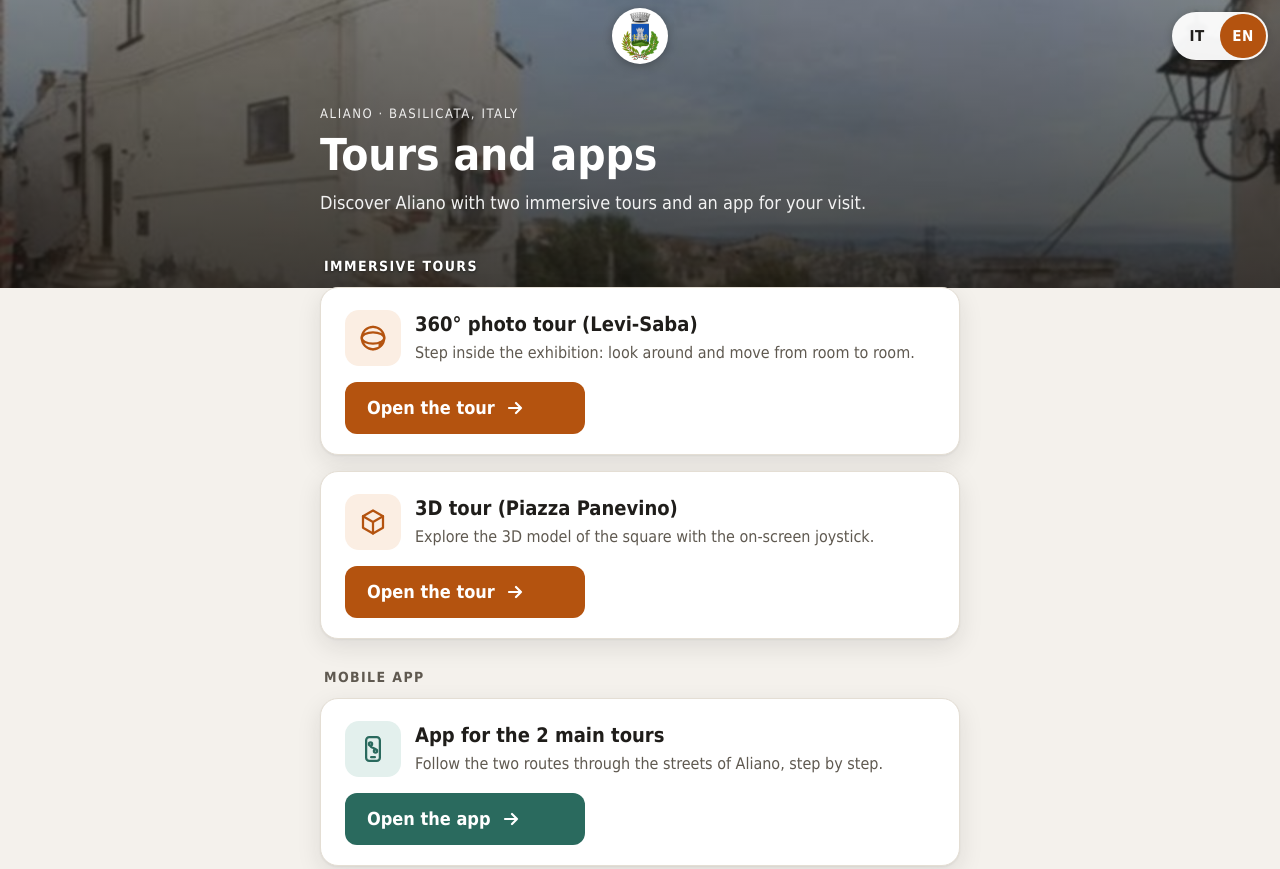
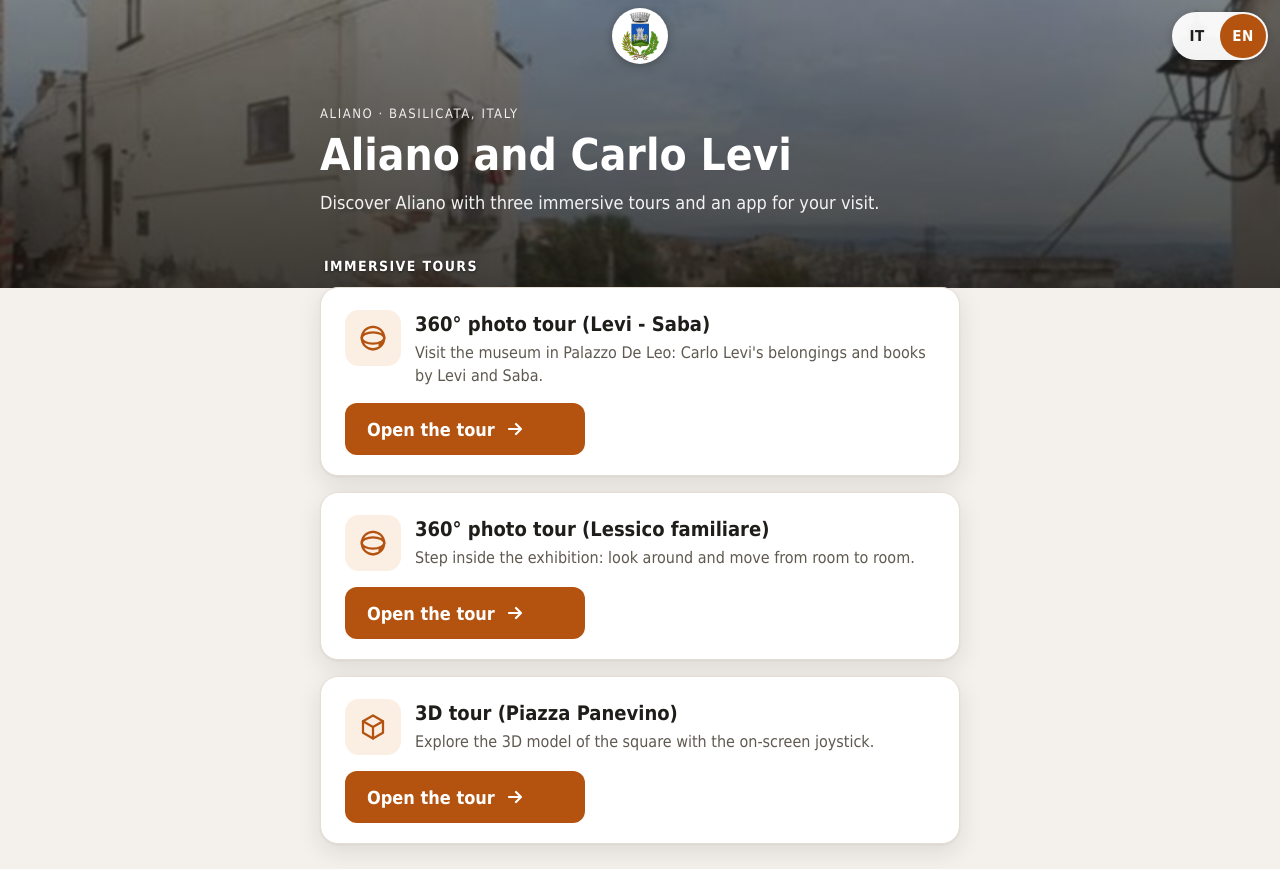
Before and after one commit to nimari72/aliano, a plain HTML site: page index.html in a window 1280 px wide. Shown: the top 869 px of the page. Drawn offline with Linux system fonts and the light colour scheme.

Commit message:
Aggiunto il tour del Museo Carlo Levi (Levi - Saba), titoli aggiornati e nuovo titolo Aliano e Carlo Levi

```diff
--- a/index.html
+++ b/index.html
@@ -6,7 +6,7 @@
 <!-- visibile solo a chi ha il link: non nei motori di ricerca (togliere questa riga per renderla ricercabile) -->
 <meta name="robots" content="noindex, nofollow, noimageindex, noarchive, nosnippet">
 <meta name="theme-color" content="#2a221b">
-<title>Aliano · Percorsi e applicazioni</title>
+<title>Aliano e Carlo Levi</title>
 <link rel="icon" href="stemma-aliano.png">
 <link rel="apple-touch-icon" href="stemma-aliano.png">
 <style>
@@ -148,8 +148,8 @@
 <header>
   <div class="wrap">
     <p class="kicker" data-i18n="kicker">Aliano · Basilicata</p>
-    <h1 data-i18n="title">Percorsi e applicazioni</h1>
-    <p class="lead" data-i18n="lead">Scopri Aliano con due percorsi immersivi e un'applicazione per la visita.</p>
+    <h1 data-i18n="title">Aliano e Carlo Levi</h1>
+    <p class="lead" data-i18n="lead">Scopri Aliano con tre percorsi immersivi e un'applicazione per la visita.</p>
   </div>
 </header>
 
@@ -158,13 +158,25 @@
     <section aria-labelledby="h-percorsi">
       <h2 id="h-percorsi" data-i18n="h_tours">Percorsi immersivi</h2>
       <div class="list">
+        <a class="card" href="https://nimari72.github.io/tour-museo-levi/">
+          <div class="top">
+            <div class="ico" aria-hidden="true">
+              <svg viewBox="0 0 24 24" fill="none" stroke="currentColor" stroke-width="1.8" stroke-linecap="round" stroke-linejoin="round"><ellipse cx="12" cy="12" rx="9" ry="4.5"/><path d="M12 3a9 9 0 0 1 0 18"/><path d="M12 3a9 9 0 0 0 0 18"/><path d="M17.5 15.8l1.5 1.2-1.9.6"/></svg>
+            </div>
+            <div class="txt">
+              <h3 data-i18n="tmuseo">Percorso con foto 360 (Levi - Saba)</h3>
+              <p data-i18n="dmuseo">Visita il museo di Palazzo De Leo: gli oggetti di Carlo Levi e i libri di Levi e Saba.</p>
+            </div>
+          </div>
+          <div class="cta"><span data-i18n="go_tour">Apri il percorso</span><svg viewBox="0 0 20 20" fill="none" stroke="currentColor" stroke-width="2.2" stroke-linecap="round" stroke-linejoin="round" aria-hidden="true"><path d="M4 10h12M11 5l5 5-5 5"/></svg></div>
+        </a>
         <a class="card" href="https://nimari72.github.io/tour-lessico/">
           <div class="top">
             <div class="ico" aria-hidden="true">
               <svg viewBox="0 0 24 24" fill="none" stroke="currentColor" stroke-width="1.8" stroke-linecap="round" stroke-linejoin="round"><ellipse cx="12" cy="12" rx="9" ry="4.5"/><path d="M12 3a9 9 0 0 1 0 18"/><path d="M12 3a9 9 0 0 0 0 18"/><path d="M17.5 15.8l1.5 1.2-1.9.6"/></svg>
             </div>
             <div class="txt">
-              <h3 data-i18n="t360">Percorso con foto 360 (Levi-Saba)</h3>
+              <h3 data-i18n="t360">Percorso con foto 360 (Lessico familiare)</h3>
               <p data-i18n="d360">Entra nella mostra: guardati intorno e passa da una sala all'altra.</p>
             </div>
           </div>
@@ -211,12 +223,14 @@
 // Testi della pagina in italiano e inglese
 const TEXT = {
   it: {
-    page_title: "Aliano · Percorsi e applicazioni",
+    page_title: "Aliano e Carlo Levi",
     kicker: "Aliano · Basilicata",
-    title: "Percorsi e applicazioni",
-    lead: "Scopri Aliano con due percorsi immersivi e un'applicazione per la visita.",
+    title: "Aliano e Carlo Levi",
+    lead: "Scopri Aliano con tre percorsi immersivi e un'applicazione per la visita.",
     h_tours: "Percorsi immersivi",
-    t360: "Percorso con foto 360 (Levi-Saba)",
+    tmuseo: "Percorso con foto 360 (Levi - Saba)",
+    dmuseo: "Visita il museo di Palazzo De Leo: gli oggetti di Carlo Levi e i libri di Levi e Saba.",
+    t360: "Percorso con foto 360 (Lessico familiare)",
     d360: "Entra nella mostra: guardati intorno e passa da una sala all'altra.",
     t3d: "Percorso 3D (Piazza Panevino)",
     d3d: "Muoviti nel modello 3D della piazza con il joystick sullo schermo.",
@@ -230,12 +244,14 @@ const TEXT = {
     logo_title: "Sito del Comune di Aliano",
   },
   en: {
-    page_title: "Aliano · Tours and apps",
+    page_title: "Aliano and Carlo Levi",
     kicker: "Aliano · Basilicata, Italy",
-    title: "Tours and apps",
-    lead: "Discover Aliano with two immersive tours and an app for your visit.",
+    title: "Aliano and Carlo Levi",
+    lead: "Discover Aliano with three immersive tours and an app for your visit.",
     h_tours: "Immersive tours",
-    t360: "360° photo tour (Levi-Saba)",
+    tmuseo: "360° photo tour (Levi - Saba)",
+    dmuseo: "Visit the museum in Palazzo De Leo: Carlo Levi's belongings and books by Levi and Saba.",
+    t360: "360° photo tour (Lessico familiare)",
     d360: "Step inside the exhibition: look around and move from room to room.",
     t3d: "3D tour (Piazza Panevino)",
     d3d: "Explore the 3D model of the square with the on-screen joystick.",
```
